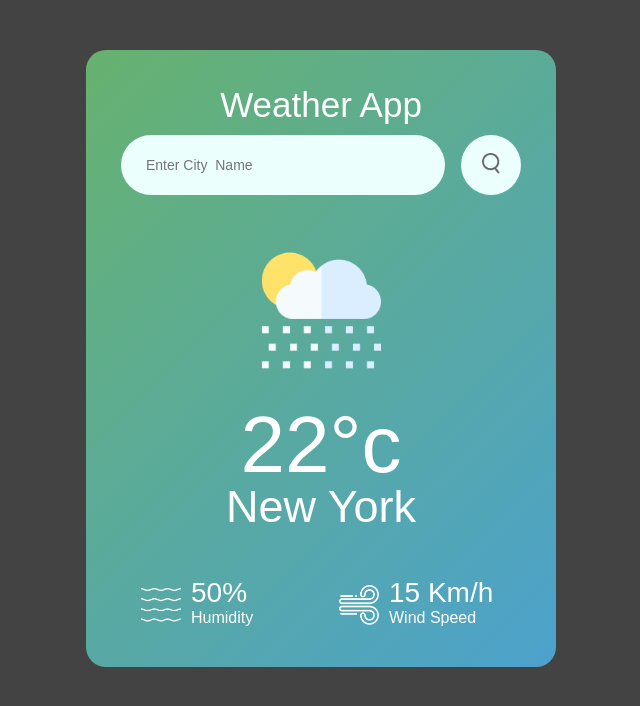
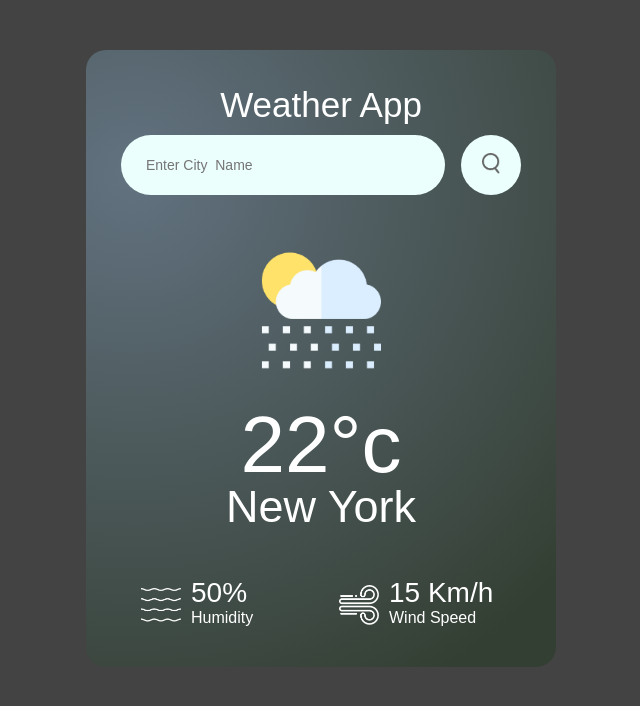
Before and after one commit to ashikulislamm/simple-weather-app, a plain HTML site: page index.html in a window 1280 px wide. Shown: the whole page, without its empty margins (319-959 px from the left). Drawn offline with Linux system fonts and the light colour scheme.

Commit message:
Update style.css- BG Changed

```diff
--- a/style.css
+++ b/style.css
@@ -12,7 +12,7 @@ body {
 .card {
     width: 90%;
     max-width: 470px;
-    background: linear-gradient(135deg, #67b26f, #4ca2cd);
+    background-image: radial-gradient( circle farthest-corner at 10% 20%,  rgba(98,114,128,1) 0%, rgba(52,63,51,1) 90.1% );
     color: #fff;
     margin: 50px auto 10px;
     border-radius: 20px;
```
